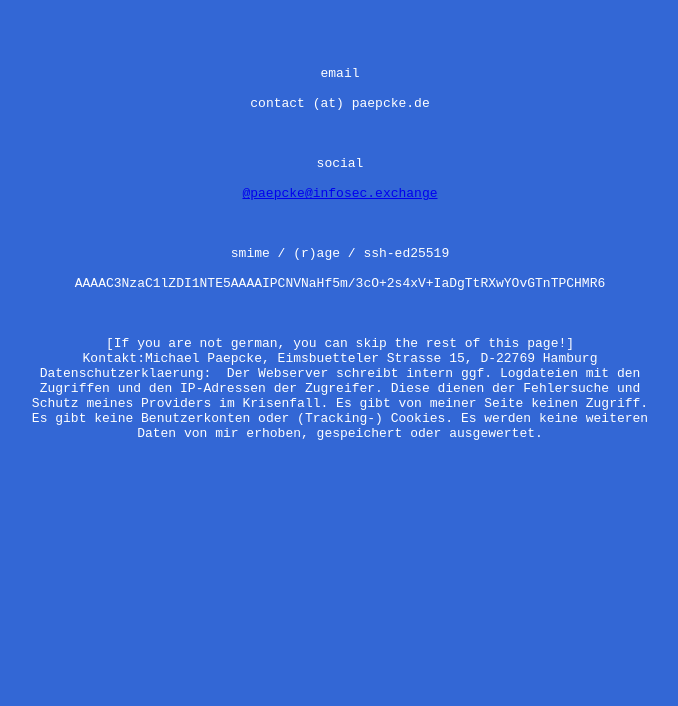
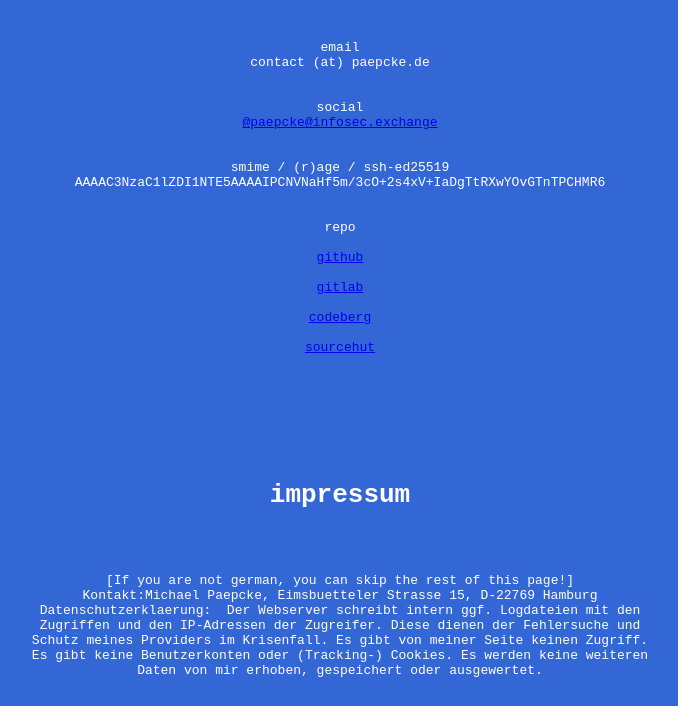
Before and after one commit to paepckehh/paepckehh.github.io, a plain HTML site: page imp.html in a window 1280 px wide. Shown: the part 132-838 px from the top of the page, without its empty margins (300-978 px from the left). Before the commit the page ends 800 px from the top, so only its background shows below. Drawn offline with Linux system fonts and the light colour scheme.

Commit message:
generate static site

```diff
--- a/imp.html
+++ b/imp.html
@@ -5,18 +5,17 @@
     h1 { margin-top: 10vh }
 </style>
 <title>paepcke.de</title></head>
-<body><h1>impressum</h1>
-<pre><br>
-<br>
-email<br>
-contact (at) paepcke.de<br>
-<br>
-social<br>
-<a href="https://infosec.exchange/@paepcke">@paepcke@infosec.exchange</a><br>
-<br>
-smime / (r)age / ssh-ed25519<br>
-AAAAC3NzaC1lZDI1NTE5AAAAIPCNVNaHf5m/3cO+2s4xV+IaDgTtRXwYOvGTnTPCHMR6<br>
-<br>
+<body><pre>
+<h1>contact</h1><br><br>
+email<br>contact (at) paepcke.de<br><br>
+social<br><a href="https://infosec.exchange/@paepcke">@paepcke@infosec.exchange</a><br><br>
+smime / (r)age / ssh-ed25519<br>AAAAC3NzaC1lZDI1NTE5AAAAIPCNVNaHf5m/3cO+2s4xV+IaDgTtRXwYOvGTnTPCHMR6<br><br>
+repo<br>
+<a href="https://github.com/paepckehh">github</a><br>
+<a href="https://gitlab.com/paepcke">gitlab</a><br>
+<a href="https://codeberg.org/paepcke">codeberg</a><br>
+<a href="https://sr.ht/~paepcke">sourcehut</a><br><br><br>
+<h1>impressum</h1><br><br>
 [If you are not german, you can skip the rest of this page!]
 Kontakt:Michael Paepcke, Eimsbuetteler Strasse 15, D-22769 Hamburg
 Datenschutzerklaerung:  Der Webserver schreibt intern ggf. Logdateien mit den
```
Also changed, not shown: index.html (+1 -1 lines).
